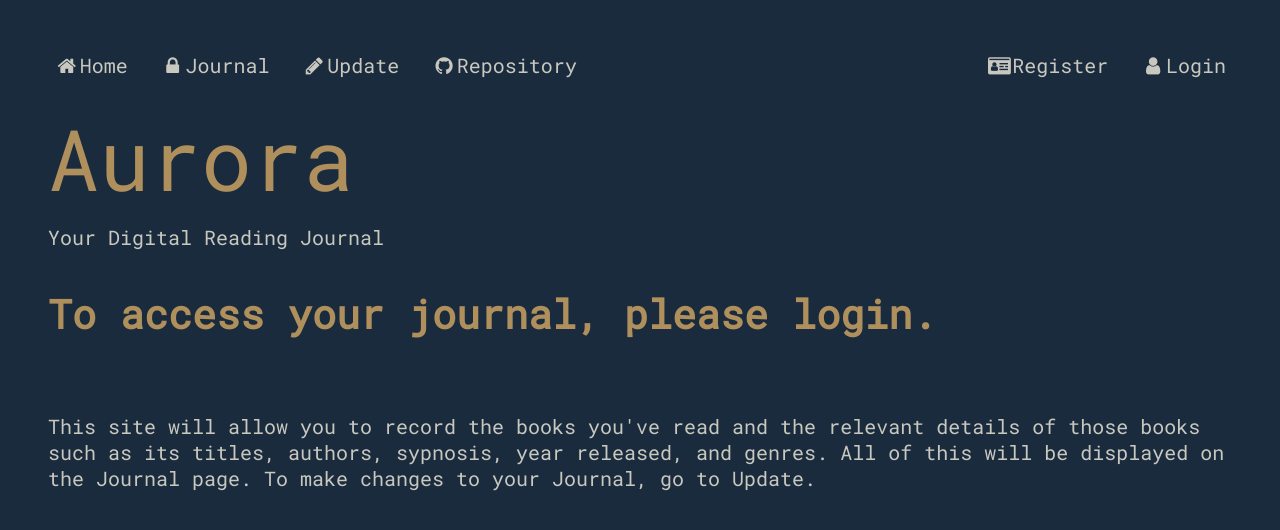
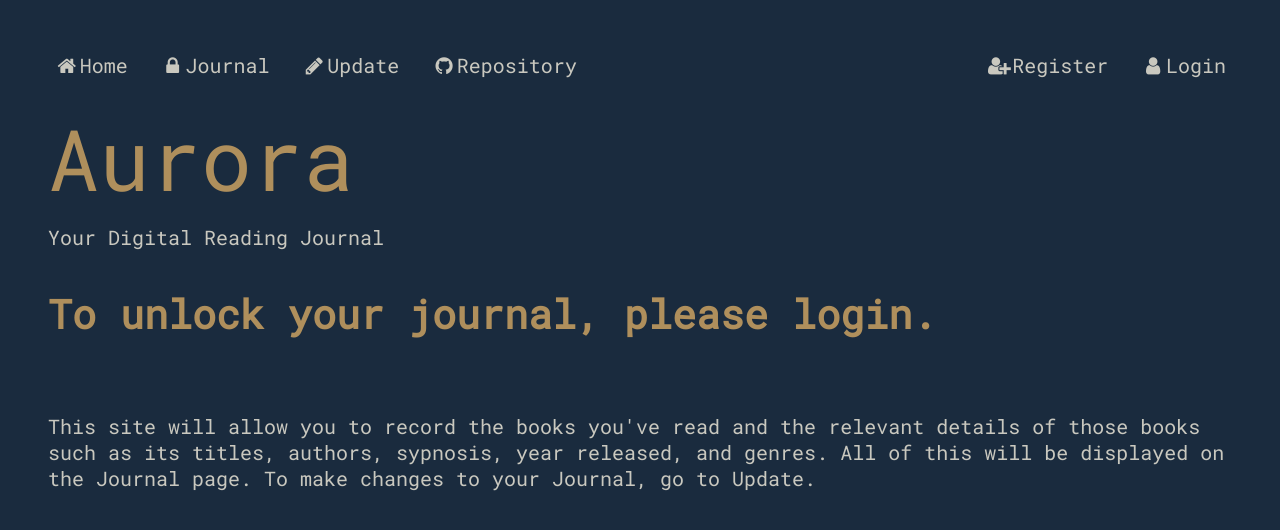
Before and after one commit to StephenHuang17253/aurora, a Flask app: page / in a window 1280 px wide. Shown: the top 530 px of the page. Run offline with Flask 2, Linux system fonts and the light colour scheme.

Commit message:
0.11 - Add new register icon.

```diff
--- a/templates/home.html
+++ b/templates/home.html
@@ -6,7 +6,7 @@
 <h1>Welcome {{current_user.username}}</h1>
 <p>You have successfully logged in, the journal page is now available.</p>
 {% else %}
-<h1>To access your journal, please login.</h1>
+<h1>To unlock your journal, please login.</h1>
 {% endif %}
 
 <p><br>This site will allow you to record the books you've read and the relevant details of those books
--- a/templates/layout.html
+++ b/templates/layout.html
@@ -5,7 +5,7 @@
 <!DOCTYPE html>
 <html>
     <head>
-
+        <meta name="viewport" content="width=device-width, initial-scale=1.0">
         <title>Aurora - Digital Reading Journal</title>
         <link rel="preconnect" href="https://fonts.gstatic.com">
         <link href="https://fonts.googleapis.com/css2?family=Roboto+Mono&display=swap" rel="stylesheet">
@@ -28,7 +28,7 @@
             <li><a><i class="fa fa-fw fa-user-circle"></i>Logged in as {{current_user.username}}</a></li>
             {% else %}
             <li><a href="/login"><i class="fa fa-fw fa-user"></i>Login</a></li>
-            <li><a href="/signup"><i class="fa fa-fw fa-id-card"></i>Register</a></li>
+            <li><a href="/signup"><i class="fa fa-fw fa-user-plus"></i>Register</a></li>
             {% endif %}
         </ul>
         </div>
```
